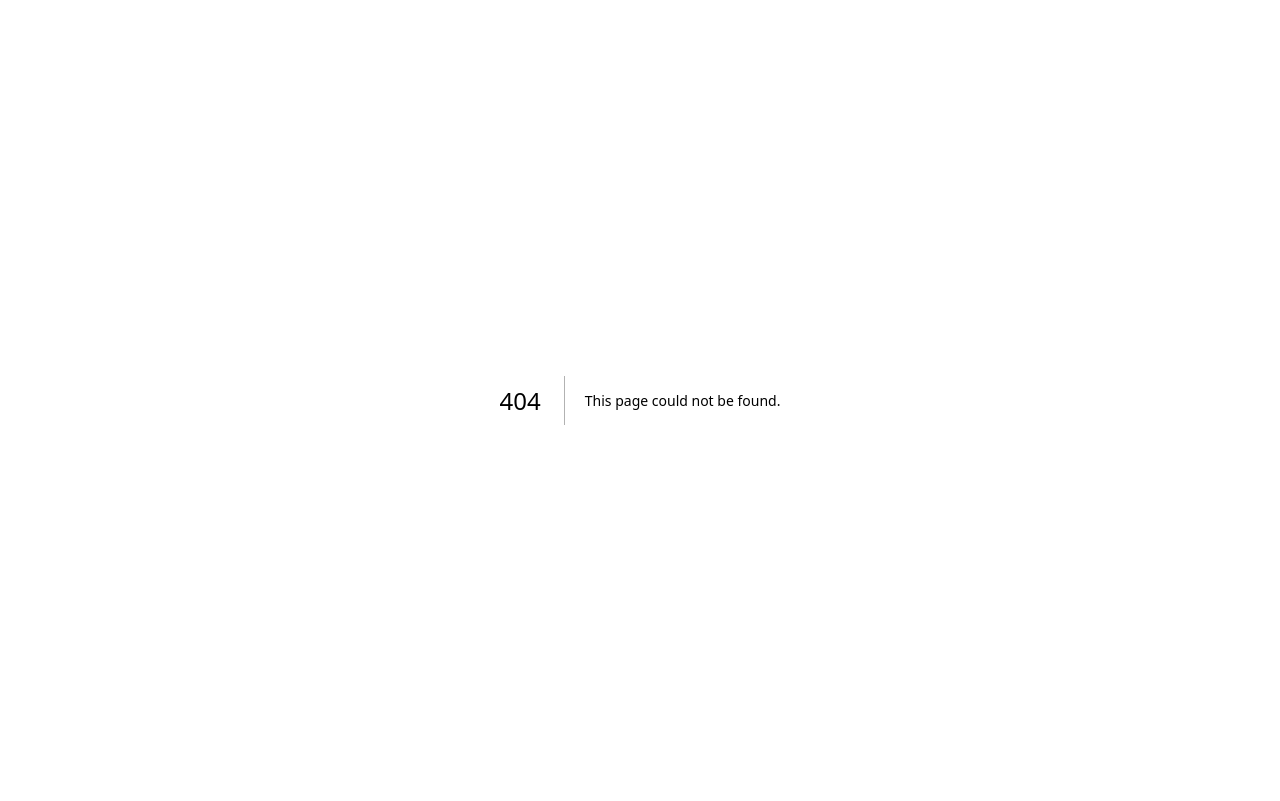
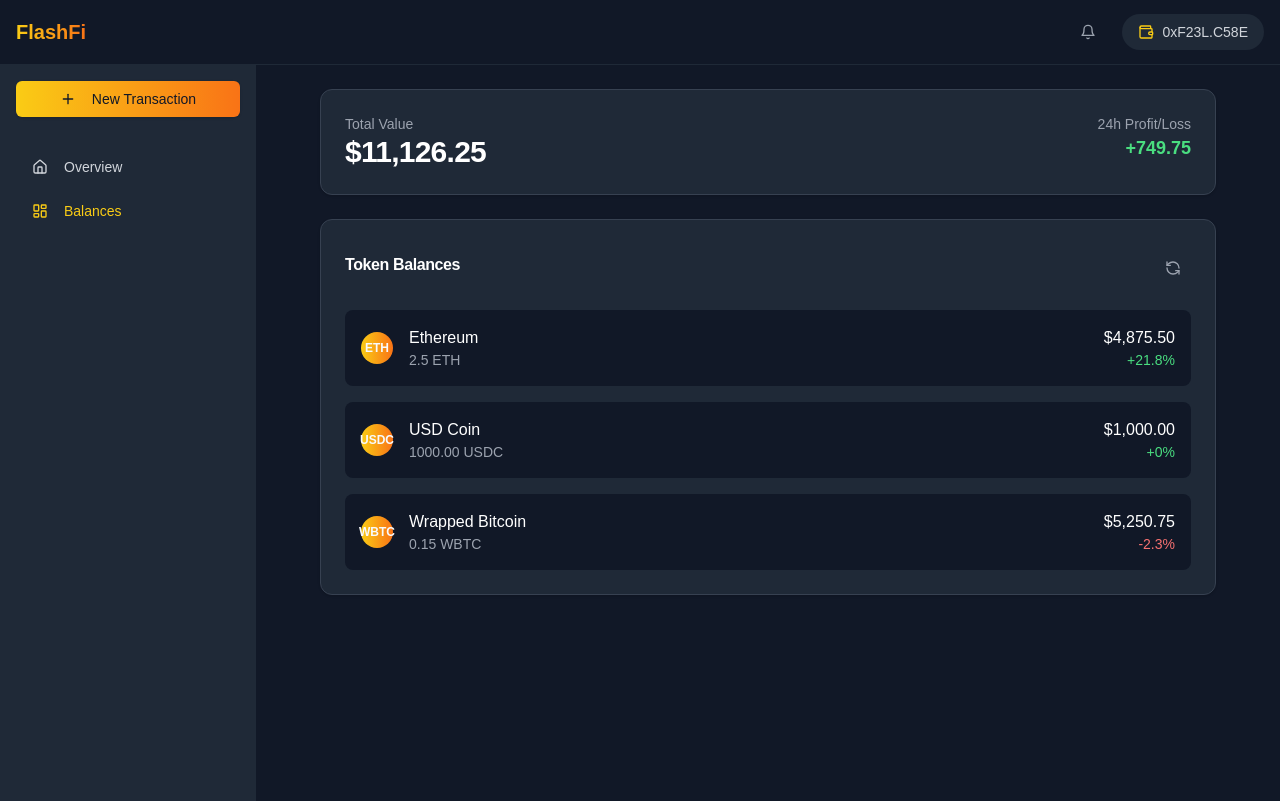
Before and after one commit to JulioMCruz/FlashFi, a Next.js app in the folder FlashFi-App/: page /balance in a window 1280 px wide. Before the commit this address had no page. Built offline with nearby package versions, Linux system fonts and the light colour scheme.

Commit message:
balance component

```diff
--- /dev/null
+++ b/FlashFi-App/app/balance/page.tsx
@@ -0,0 +1,10 @@
+"use client";
+
+// import Image from "next/image";
+import Balance from "../../components/Balance"
+
+export default function Home() {
+  return (
+    <Balance />
+  );
+}
--- /dev/null
+++ b/FlashFi-App/components/Balance.tsx
@@ -0,0 +1,198 @@
+'use client'
+
+import { Bell, ChevronDown, Home, LayoutDashboard, Plus, RefreshCcw, Send, Wallet } from 'lucide-react'
+import { useState } from 'react'
+import { Button } from "@/components/ui/button"
+import { Card, CardContent, CardHeader, CardTitle } from "@/components/ui/card"
+import {
+  Dialog,
+  DialogContent,
+  DialogDescription,
+  DialogHeader,
+  DialogTitle,
+  DialogTrigger,
+} from "@/components/ui/dialog"
+import {
+  Select,
+  SelectContent,
+  SelectItem,
+  SelectTrigger,
+  SelectValue,
+} from "@/components/ui/select"
+
+interface TokenBalance {
+  symbol: string
+  name: string
+  balance: string
+  value: number
+  profit: number
+  profitPercentage: number
+}
+
+export default function Component() {
+  const [selectedToken, setSelectedToken] = useState<string | undefined>()
+
+  const tokens: TokenBalance[] = [
+    {
+      symbol: 'ETH',
+      name: 'Ethereum',
+      balance: '2.5',
+      value: 4875.50,
+      profit: 875.25,
+      profitPercentage: 21.8
+    },
+    {
+      symbol: 'USDC',
+      name: 'USD Coin',
+      balance: '1000.00',
+      value: 1000.00,
+      profit: 0,
+      profitPercentage: 0
+    },
+    {
+      symbol: 'WBTC',
+      name: 'Wrapped Bitcoin',
+      balance: '0.15',
+      value: 5250.75,
+      profit: -125.50,
+      profitPercentage: -2.3
+    }
+  ]
+
+  const totalValue = tokens.reduce((sum, token) => sum + token.value, 0)
+  const totalProfit = tokens.reduce((sum, token) => sum + token.profit, 0)
+
+  return (
+    <div className="min-h-screen bg-gray-900">
+      <header className="border-b border-gray-800">
+        <div className="container mx-auto px-4">
+          <div className="flex items-center justify-between h-16">
+            <div className="text-xl font-bold bg-gradient-to-r from-yellow-400 to-orange-500 text-transparent bg-clip-text">
+              FlashFi
+            </div>
+            <div className="flex items-center space-x-4">
+              <Button variant="ghost" size="icon">
+                <Bell className="h-5 w-5 text-gray-400" />
+              </Button>
+              <div className="flex items-center space-x-2 bg-gray-800 rounded-full px-4 py-2">
+                <Wallet className="h-4 w-4 text-yellow-400" />
+                <span className="text-sm text-gray-300">0xF23L.C58E</span>
+              </div>
+            </div>
+          </div>
+        </div>
+      </header>
+
+      <div className="flex">
+        <aside className="w-64 min-h-[calc(100vh-4rem)] bg-gray-800 p-4">
+          <Dialog>
+            <DialogTrigger asChild>
+              <Button className="w-full bg-gradient-to-r from-yellow-400 to-orange-500 text-gray-900 hover:from-yellow-500 hover:to-orange-600">
+                <Plus className="h-4 w-4 mr-2" />
+                New Transaction
+              </Button>
+            </DialogTrigger>
+            <DialogContent className="bg-gray-800 border-gray-700">
+              <DialogHeader>
+                <DialogTitle className="text-white">New Transaction</DialogTitle>
+                <DialogDescription className="text-gray-400">
+                  Select a token and enter the transaction details.
+                </DialogDescription>
+              </DialogHeader>
+              <div className="space-y-4 pt-4">
+                <Select value={selectedToken} onValueChange={setSelectedToken}>
+                  <SelectTrigger className="w-full bg-gray-900 border-gray-700 text-white">
+                    <SelectValue placeholder="Select token" />
+                  </SelectTrigger>
+                  <SelectContent className="bg-gray-800 border-gray-700">
+                    {tokens.map((token) => (
+                      <SelectItem
+                        key={token.symbol}
+                        value={token.symbol}
+                        className="text-white hover:bg-gray-700"
+                      >
+                        {token.symbol} - {token.name}
+                      </SelectItem>
+                    ))}
+                  </SelectContent>
+                </Select>
+                <Button className="w-full bg-gradient-to-r from-yellow-400 to-orange-500 text-gray-900 hover:from-yellow-500 hover:to-orange-600">
+                  Continue
+                </Button>
+              </div>
+            </DialogContent>
+          </Dialog>
+
+          <nav className="mt-8 space-y-2">
+            <Button variant="ghost" className="w-full justify-start text-gray-300 hover:text-white hover:bg-gray-700">
+              <Home className="h-4 w-4 mr-2" />
+              Overview
+            </Button>
+            <Button variant="ghost" className="w-full justify-start text-yellow-400 hover:text-yellow-500 hover:bg-gray-700">
+              <LayoutDashboard className="h-4 w-4 mr-2" />
+              Balances
+            </Button>
+          </nav>
+        </aside>
+
+        <main className="flex-1 p-6">
+          <div className="max-w-4xl mx-auto">
+            <div className="grid gap-6">
+              <Card className="bg-gray-800 border-gray-700">
+                <CardHeader>
+                  <div className="flex justify-between items-start">
+                    <div>
+                      <p className="text-sm text-gray-400">Total Value</p>
+                      <CardTitle className="text-3xl text-white">${totalValue.toLocaleString('en-US', { minimumFractionDigits: 2, maximumFractionDigits: 2 })}</CardTitle>
+                    </div>
+                    <div className="text-right">
+                      <p className="text-sm text-gray-400">24h Profit/Loss</p>
+                      <p className={`text-lg font-semibold ${totalProfit >= 0 ? 'text-green-400' : 'text-red-400'}`}>
+                        {totalProfit >= 0 ? '+' : ''}{totalProfit.toLocaleString('en-US', { minimumFractionDigits: 2, maximumFractionDigits: 2 })}
+                      </p>
+                    </div>
+                  </div>
+                </CardHeader>
+              </Card>
+
+              <Card className="bg-gray-800 border-gray-700">
+                <CardHeader className="flex flex-row items-center justify-between">
+                  <CardTitle className="text-white">Token Balances</CardTitle>
+                  <Button variant="ghost" size="icon" className="text-gray-400 hover:text-white">
+                    <RefreshCcw className="h-4 w-4" />
+                  </Button>
+                </CardHeader>
+                <CardContent>
+                  <div className="space-y-4">
+                    {tokens.map((token) => (
+                      <div
+                        key={token.symbol}
+                        className="flex items-center justify-between p-4 rounded-lg bg-gray-900 hover:bg-gray-850 transition-colors"
+                      >
+                        <div className="flex items-center space-x-4">
+                          <div className="w-8 h-8 rounded-full bg-gradient-to-r from-yellow-400 to-orange-500 flex items-center justify-center text-xs font-bold">
+                            {token.symbol}
+                          </div>
+                          <div>
+                            <p className="font-medium text-white">{token.name}</p>
+                            <p className="text-sm text-gray-400">{token.balance} {token.symbol}</p>
+                          </div>
+                        </div>
+                        <div className="text-right">
+                          <p className="font-medium text-white">${token.value.toLocaleString('en-US', { minimumFractionDigits: 2, maximumFractionDigits: 2 })}</p>
+                          <p className={`text-sm ${token.profit >= 0 ? 'text-green-400' : 'text-red-400'}`}>
+                            {token.profit >= 0 ? '+' : ''}{token.profitPercentage}%
+                          </p>
+                        </div>
+                      </div>
+                    ))}
+                  </div>
+                </CardContent>
+              </Card>
+            </div>
+          </div>
+        </main>
+      </div>
+    </div>
+  )
+}
```
